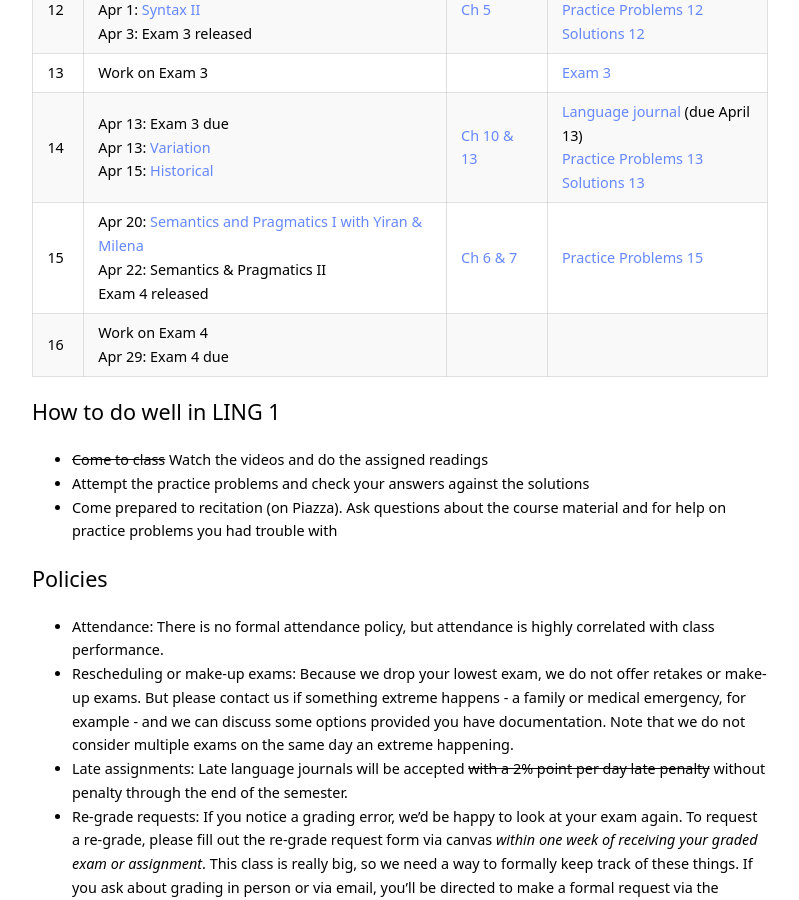
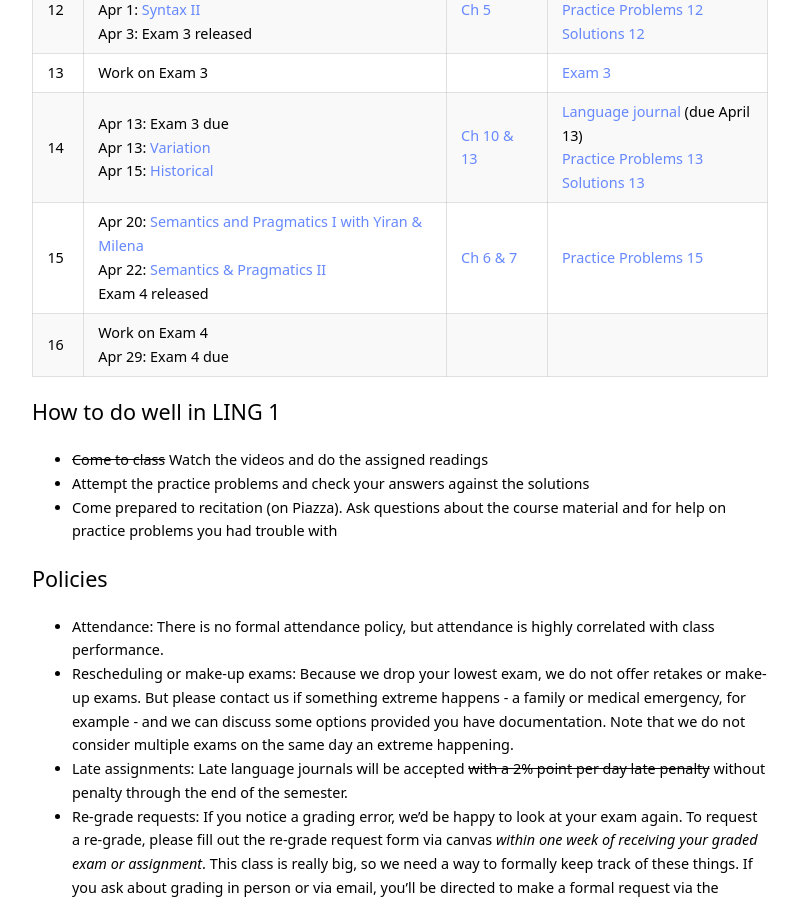
Before and after one commit to kschuler/ling001, a Jekyll site: the page built from index.md, in a window 1280 px wide and 900 px high, scrolled down 3603 px. Shown: the whole window, without its empty margins (240-1039 px from the left). Built offline with Jekyll 4.4.1, drawn with Linux system fonts in a browser that asks for light colours; part of the change alters nothing that is shown.

```diff
--- a/index.md
+++ b/index.md
@@ -96,7 +96,7 @@ Wk  | Lecture | Readings | Resources
 12 | Mar 30: [Syntax I](resources/Ling001-20A-15-Syntax1.pdf) <br> Apr 1: [Syntax II](resources/Ling001-20A-16-Syntax2.pdf) <br> Apr 3: **Exam 3 released**| [Ch 5](https://app.perusall.com/courses/intro-to-linguistics-1/chapter-5-19?assignmentId=i7tR6HdzMEfCB99ck&part=1) | [Study Guide 12](resources/studyguide-week12.pdf)<br>[Practice Problems 12](resources/practiceproblems-week12.pdf)<br>[Solutions 12](resources/solutions-week12.pdf)
 13 | **Work on Exam 3**| | [Exam 3](resources/Ling001-20A-Exam3.pdf)
 14 | Apr 13: **Exam 3 due**<br> Apr 13: [Variation](resources/Ling001-20A-19-Variation.pdf) <br> Apr 15: [Historical](resources/Ling001-20A-20-Historical.pdf) | [Ch 10 & 13](https://app.perusall.com/courses/intro-to-linguistics-1/ch10and13?assignmentId=CCQtsSLtuvvn3uvD8&part=1) | [Language journal](resources/language-journal-assignment) (due April 13)<br>[Practice Problems 13](resources/practiceproblems-week13.pdf)<br>[Solutions 13](resources/solutions-week13.pdf)
-15 | Apr 20: [Semantics and Pragmatics I with Yiran & Milena](resources/Ling001-20A-21-SemPrag1.pdf) <br>Apr 22: Semantics & Pragmatics II <br> **Exam 4 released** | [Ch 6 & 7](https://app.perusall.com/courses/intro-to-linguistics-1/chapter6and7?assignmentId=6tgQJudZJqegfmyKT&part=1) | [Practice Problems 15](resources/practiceproblems-week15.pdf)
+15 | Apr 20: [Semantics and Pragmatics I with Yiran & Milena](resources/Ling001-20A-21-SemPrag1.pdf) <br>Apr 22: [Semantics & Pragmatics II](resources/Ling001-20A-22-SemPrag2.pdf) <br> **Exam 4 released** | [Ch 6 & 7](https://app.perusall.com/courses/intro-to-linguistics-1/chapter6and7?assignmentId=6tgQJudZJqegfmyKT&part=1) | [Practice Problems 15](resources/practiceproblems-week15.pdf)
 16 | **Work on Exam 4**<br>Apr 29: **Exam 4 due** |  |
 
 ## How to do well in LING 1
```
